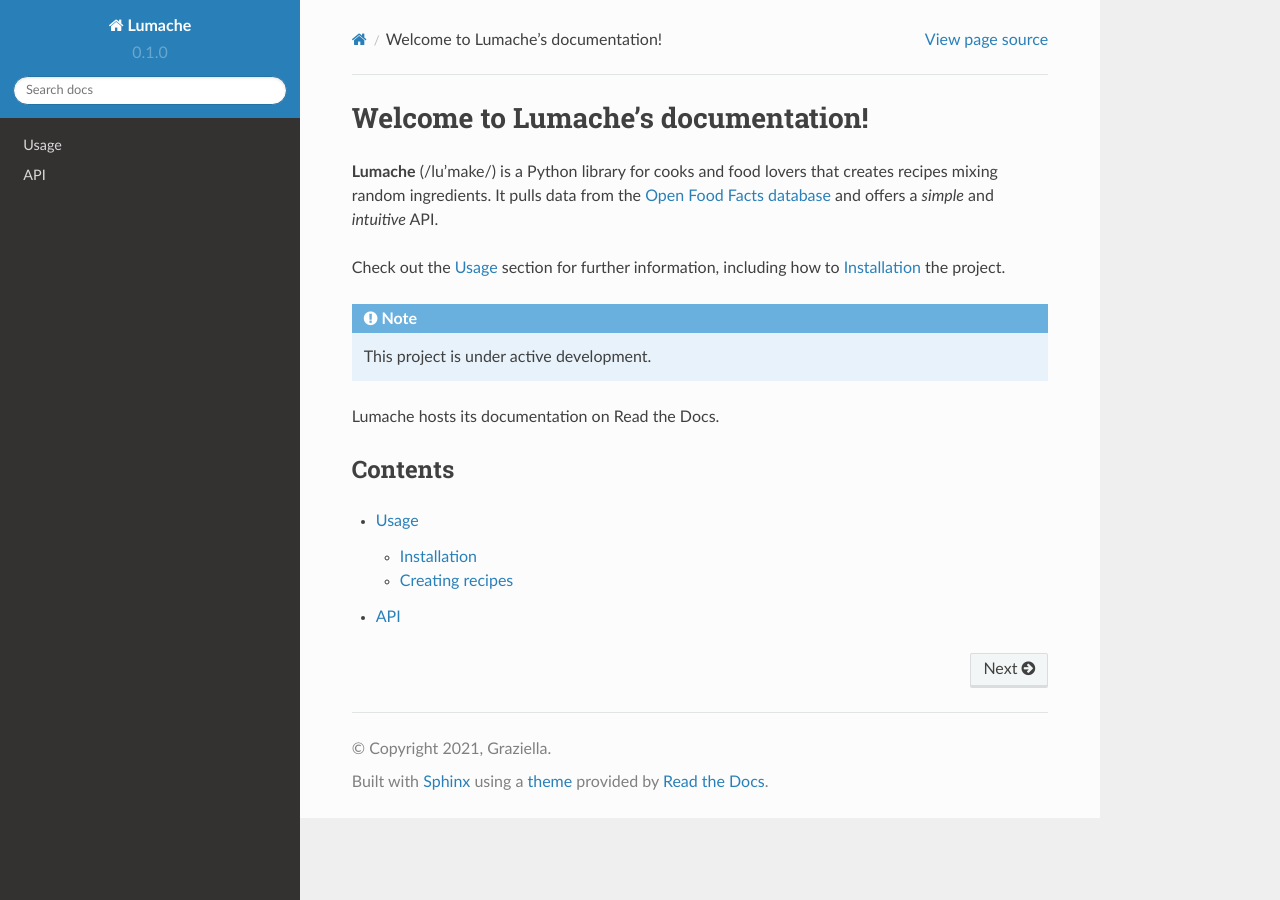
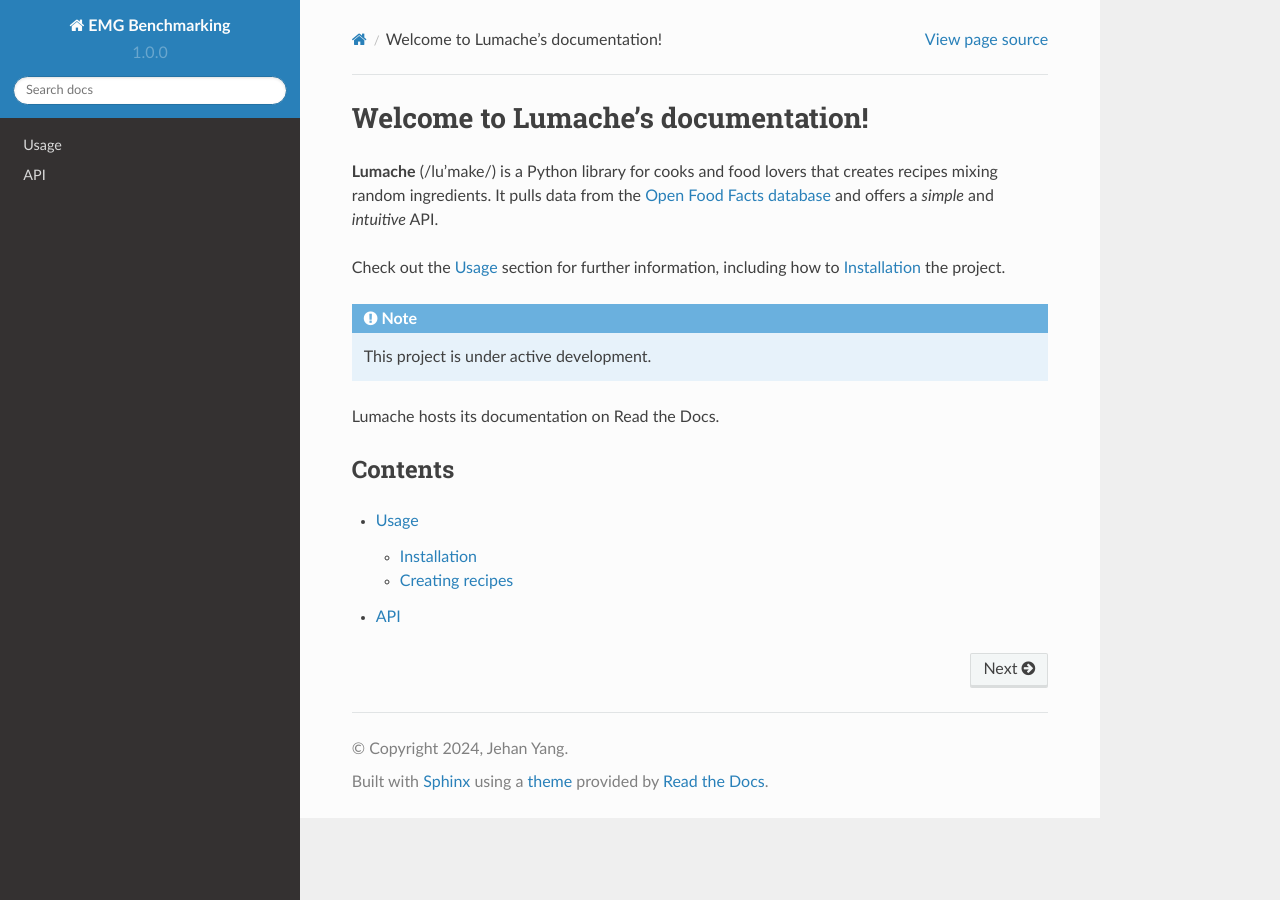
Before and after one commit to emgbench/emgbench-read-the-docs, a Sphinx documentation site: the page built from docs/source/index.rst, in a window 1280 px wide. Built offline with Sphinx 7.4.7 and the Read the Docs theme 2.0.0, drawn with Linux system fonts in a browser that asks for light colours.

Commit message:
Update conf.py

```diff
--- a/docs/source/conf.py
+++ b/docs/source/conf.py
@@ -2,12 +2,12 @@
 
 # -- Project information
 
-project = 'Lumache'
-copyright = '2021, Graziella'
-author = 'Graziella'
+project = 'EMG Benchmarking'
+copyright = '2024, Jehan Yang'
+author = 'Jehan Yang'
 
-release = '0.1'
-version = '0.1.0'
+release = '1.0'
+version = '1.0.0'
 
 # -- General configuration
 
```
